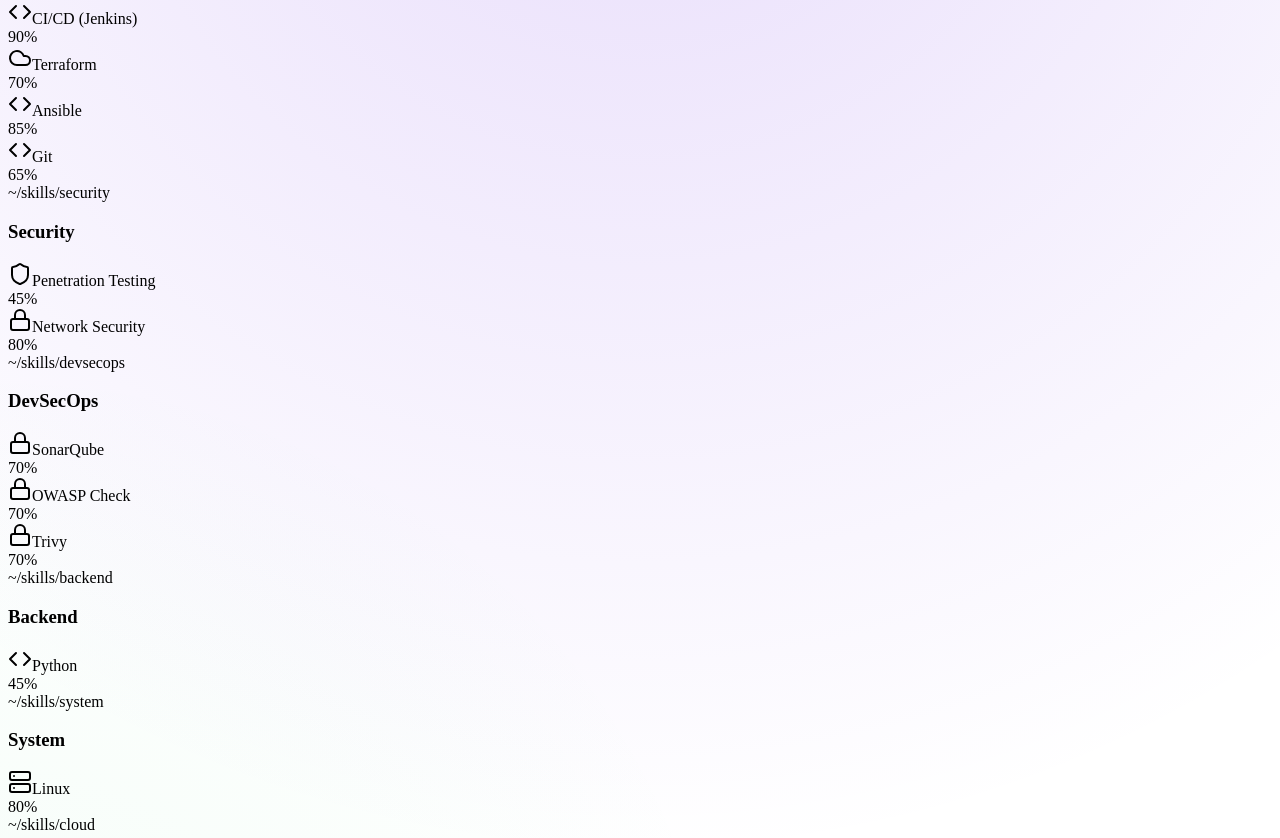
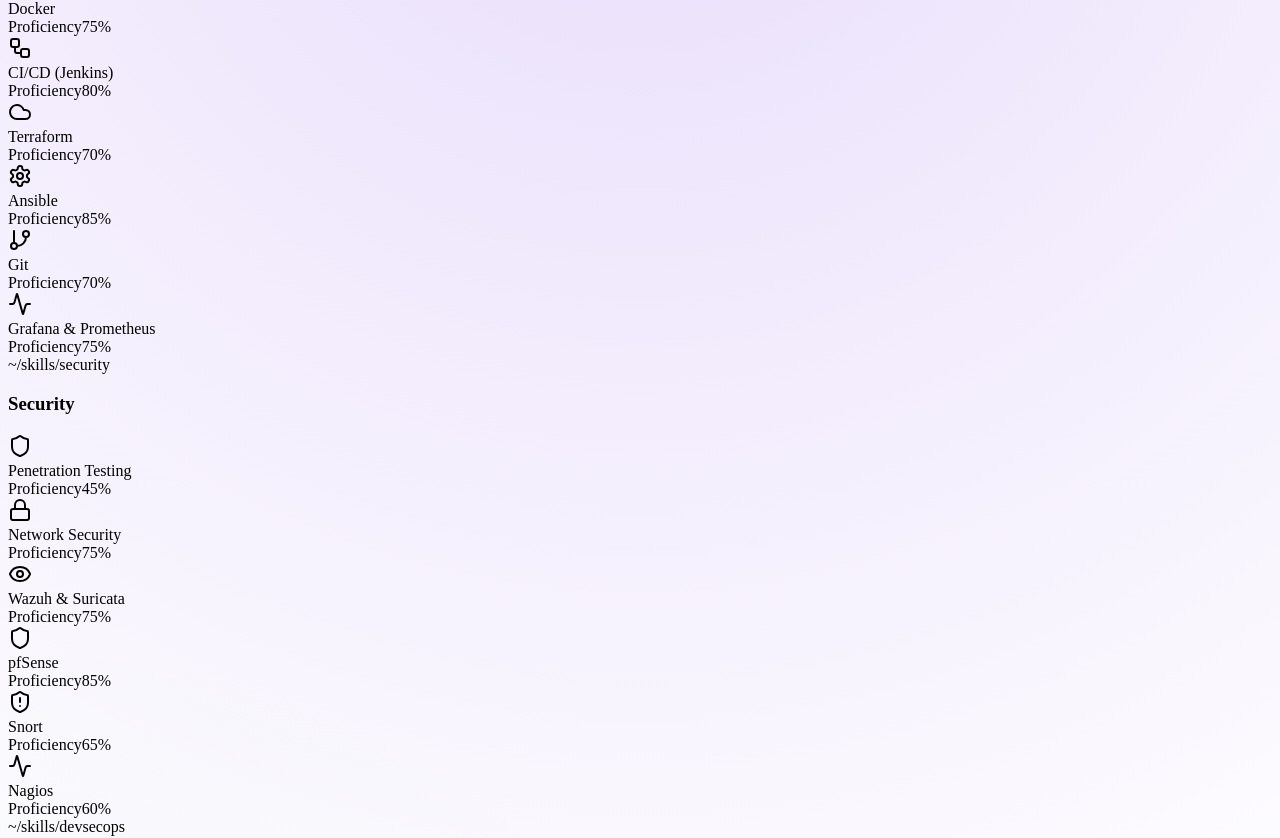
Before and after one commit to hamidbong/hamidbongfolio, a React (Vite) app in the folder client/: page /skills in a window 1280 px wide. Shown: the part 278-1116 px from the top of the page. Built offline with nearby package versions, Linux system fonts and the light colour scheme; a web font is replaced by a local one.

Commit message:
updated the skills

```diff
--- a/client/src/hooks/use-portfolio.ts
+++ b/client/src/hooks/use-portfolio.ts
@@ -100,24 +100,29 @@ const MOCK_PROJECTS: Project[] = [
 
 ];
 
-
-
 const MOCK_SKILLS: Skill[] = [
   { id: 1, name: "Kubernetes", category: "DevOps", proficiency: 65, icon: "Container" },
-  { id: 2, name: "Docker", category: "DevOps", proficiency: 80, icon: "Box" },
-  { id: 3, name: "CI/CD (Jenkins)", category: "DevOps", proficiency: 90, icon: "Workflow" },
+  { id: 2, name: "Docker", category: "DevOps", proficiency: 75, icon: "Box" },
+  { id: 3, name: "CI/CD (Jenkins)", category: "DevOps", proficiency: 80, icon: "Workflow" },
   { id: 4, name: "Penetration Testing", category: "Security", proficiency: 45, icon: "Shield" },
-  { id: 5, name: "Network Security", category: "Security", proficiency: 80, icon: "Lock" },
-  { id: 6, name: "SonarQube", category: "DevSecOps", proficiency: 70, icon: "Lock" },
-  { id: 7, name: "OWASP Check", category: "DevSecOps", proficiency: 70, icon: "Lock" },
-  { id: 8, name: "Trivy", category: "DevSecOps", proficiency: 70, icon: "Lock" },
+  { id: 5, name: "Network Security", category: "Security", proficiency: 75, icon: "Lock" },
+  { id: 6, name: "SonarQube", category: "DevSecOps", proficiency: 70, icon: "SearchCode" },
+  { id: 7, name: "OWASP Check", category: "DevSecOps", proficiency: 70, icon: "ShieldCheck" },
+  { id: 8, name: "Trivy", category: "DevSecOps", proficiency: 70, icon: "Bug" },
   { id: 9, name: "Python", category: "Backend", proficiency: 45, icon: "Code" },
   { id: 10, name: "Terraform", category: "DevOps", proficiency: 70, icon: "Cloud" },
   { id: 11, name: "Ansible", category: "DevOps", proficiency: 85, icon: "Settings" },
   { id: 12, name: "Linux", category: "System", proficiency: 80, icon: "Server" },
-  { id: 13, name: "Git", category: "DevOps", proficiency: 65, icon: "GitBranch" },
-  { id: 14, name: "OpenStack", category: "Cloud", proficiency: 80, icon: "Cloud" }
-
+  { id: 13, name: "Git", category: "DevOps", proficiency: 70, icon: "GitBranch" },
+  { id: 14, name: "OpenStack", category: "Cloud", proficiency: 70, icon: "Cloud" },
+  { id: 15, name: "Java", category: "Backend", proficiency: 55, icon: "Coffee" },
+  { id: 16, name: "Azure", category: "Cloud", proficiency: 40, icon: "Cloud" },
+  { id: 17, name: "Virtualization (KVM)", category: "System", proficiency: 65, icon: "Cpu" },
+  { id: 18, name: "Wazuh & Suricata", category: "Security", proficiency: 75, icon: "Eye" },
+  { id: 19, name: "Grafana & Prometheus", category: "DevOps", proficiency: 75, icon: "Activity" },
+  { id: 20, name: "pfSense", category: "Security", proficiency: 85, icon: "Shield" },
+  { id: 21, name: "Snort", category: "Security", proficiency: 65, icon: "ShieldAlert" },
+  { id: 22, name: "Nagios", category: "Security", proficiency: 60, icon: "Activity" }
 ];
 
 const MOCK_EXPERIENCE: Experience[] = [
--- a/client/src/pages/Skills.tsx
+++ b/client/src/pages/Skills.tsx
@@ -1,12 +1,18 @@
 import { useSkills, useExperience, useEducation, type Skill } from "@/hooks/use-portfolio";
 import { TerminalCard } from "@/components/TerminalCard";
 import { motion } from "framer-motion";
-import { Shield, Server, Terminal, Database, Cloud, Lock, Code, Cpu, GraduationCap, Download } from "lucide-react";
+import {
+  Shield, Server, Terminal, Database, Cloud, Lock, Code, Cpu,
+  GraduationCap, Download, Box, Workflow, Settings, GitBranch,
+  SearchCode, ShieldCheck, Bug, Container, Coffee, Eye, Activity, ShieldAlert
+} from "lucide-react";
 import { Button } from "@/components/ui/button";
 import { useLanguage } from "@/hooks/use-language";
 
 const icons: Record<string, any> = {
-  Shield, Server, Terminal, Database, Cloud, Lock, Code, Cpu
+  Shield, Server, Terminal, Database, Cloud, Lock, Code, Cpu,
+  Box, Workflow, Settings, GitBranch, SearchCode, ShieldCheck, Bug, Container,
+  Coffee, Eye, Activity, ShieldAlert
 };
 
 export default function Skills() {
@@ -50,27 +56,38 @@ export default function Skills() {
               </h3>
             </div>
 
-            <div className="grid sm:grid-cols-2 gap-x-8 gap-y-6">
+            <div className="grid sm:grid-cols-2 lg:grid-cols-3 gap-6">
               {categorySkills.map((skill) => {
                 const Icon = skill.icon && icons[skill.icon] ? icons[skill.icon] : Code;
                 return (
-                  <div key={skill.id} className="space-y-2">
-                    <div className="flex items-center justify-between text-sm font-medium">
-                      <div className="flex items-center gap-2">
-                        <Icon className="w-4 h-4 text-muted-foreground" />
-                        <span>{skill.name}</span>
+                  <motion.div
+                    key={skill.id}
+                    whileHover={{ y: -2 }}
+                    className="p-4 rounded-xl bg-background/50 border border-border/50 hover:border-primary/50 transition-all duration-300 group/skill"
+                  >
+                    <div className="flex items-center gap-3 mb-4">
+                      <div className="p-2 rounded-lg bg-muted group-hover/skill:bg-primary/10 transition-colors">
+                        <Icon className="w-5 h-5 text-muted-foreground group-hover/skill:text-primary transition-colors" />
                       </div>
-                      <span className="font-mono text-muted-foreground">{skill.proficiency}%</span>
+                      <span className="font-bold text-sm tracking-tight">{skill.name}</span>
                     </div>
-                    <div className="h-2 bg-muted rounded-full overflow-hidden">
+
+                    <div className="space-y-3">
+                      <div className="flex justify-between items-center text-[10px] font-mono uppercase tracking-wider text-muted-foreground">
+                        <span>Proficiency</span>
+                        <span className="text-primary">{skill.proficiency}%</span>
+                      </div>
+                      <div className="h-1.5 bg-muted rounded-full overflow-hidden relative">
                         <motion.div
                           initial={{ width: 0 }}
                           whileInView={{ width: `${skill.proficiency}%` }}
                           transition={{ duration: 1, ease: "easeOut" }}
-                        className="h-full bg-gradient-to-r from-primary to-primary/60 rounded-full"
+                          className="h-full bg-gradient-to-r from-primary via-primary/80 to-primary/40 rounded-full relative z-10"
                         />
+                        <div className="absolute inset-0 bg-primary/5 blur-sm" style={{ width: `${skill.proficiency}%` }} />
                       </div>
                     </div>
+                  </motion.div>
                 );
               })}
             </div>
```
Lines whose indentation alone changed are shown as unchanged.
